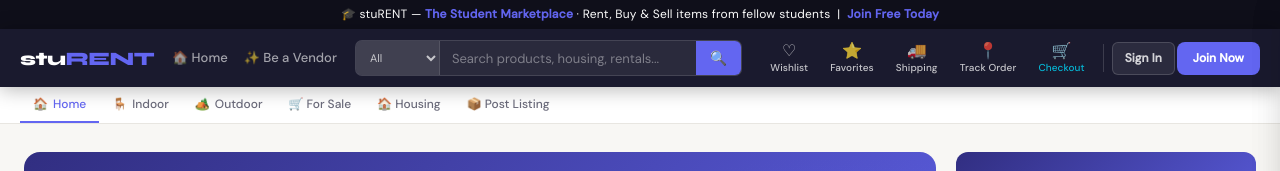
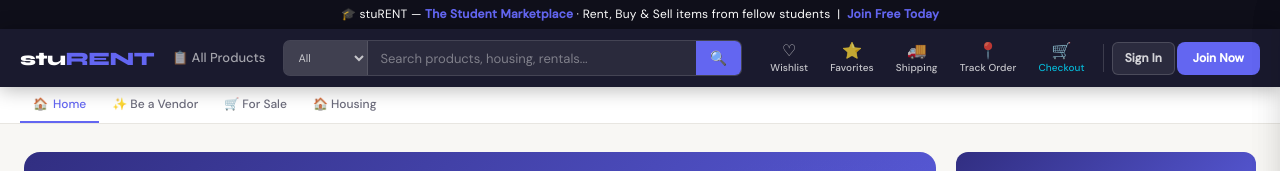
Before and after one commit to mirza-shafi/stuRENT, a React (Vite) app in the folder client/: page / in a window 1280 px wide. Shown: the top 171 px of the page. Built offline with nearby package versions, Linux system fonts and the light colour scheme; no server answers.

Commit message:
refactor: update navigation labels, reorganize order menu links, and streamline product discovery paths

```diff
--- a/client/src/components/layout/StudentNavbar.jsx
+++ b/client/src/components/layout/StudentNavbar.jsx
@@ -1,5 +1,5 @@
 import { Link, NavLink, useNavigate } from 'react-router-dom'
-import { Home, Plus, Settings, LogOut, LogIn, Menu, X } from 'lucide-react'
+import { Package, Plus, Settings, LogOut, LogIn, Menu, X } from 'lucide-react'
 import { useState } from 'react'
 import { useAuth } from '../../context/AuthContext'
 import ThemeToggle from '../ui/ThemeToggle'
@@ -24,7 +24,7 @@ export default function StudentNavbar() {
         <Link to="/" className="snav__logo">stu<span>RENT</span></Link>
 
         <nav className="snav__links">
-          {link('/', <Home size={15}/>, 'Home')}
+          {link('/products', <Package size={15}/>, 'All Products')}
           {link('/products/add-product', <Plus size={15}/>, 'Be a Vendor')}
         </nav>
 
@@ -51,7 +51,7 @@ export default function StudentNavbar() {
 
       {open && (
         <div className="snav__mobile">
-          {link('/', null, '🏠 Home')}
+          {link('/products', null, '📋 All Products')}
           {link('/products/add-product', null, '✨ Be a Vendor')}
           {user && link('/profile',   null, '👤 Profile')}
           {!user && <Link to="/login"    className="btn btn--ghost btn--full" onClick={()=>setOpen(false)}>Sign In</Link>}
--- a/client/src/pages/Home.jsx
+++ b/client/src/pages/Home.jsx
@@ -6,9 +6,7 @@ import { CartProvider, useCart, CartWishlistUI } from '../components/CartWishlis
 import '../styles/home.css'
 
 const CATS = [
-  { id:'all', emoji:'🏠', label:'Home' },
-  { id:'Indoor', emoji:'🪑', label:'Indoor' },
-  { id:'Outdoor', emoji:'🏕️', label:'Outdoor' },
+  { id:'all', emoji:'🏠', label:'Home' }
 ]
 
 const SLIDES = [
@@ -101,8 +99,7 @@ function HomePageInner() {
           )}
 
           <div className="hp-nav">
-            <Link to="/" className="hp-nav-link">🏠 Home</Link>
-            <Link to="/products/add-product" className="hp-nav-link">✨ Be a Vendor</Link>
+            <Link to="/products" className="hp-nav-link">📋 All Products</Link>
           </div>
 
           <div className="hp-search">
@@ -135,9 +132,9 @@ function HomePageInner() {
               <span>{c.emoji}</span> {c.label}
             </button>
           ))}
+          <button className="hp-cat-btn" onClick={()=>navigate('/products/add-product')}>✨ Be a Vendor</button>
           <button className={`hp-cat-btn ${cat==='buy'?'active':''}`} onClick={()=>setCat('buy')}>🛒 For Sale</button>
           <button className="hp-cat-btn" onClick={()=>navigate('/products')}>🏠 Housing</button>
-          <button className="hp-cat-btn" onClick={()=>navigate('/products/add-product')}>📦 Post Listing</button>
         </div>
       </nav>
 
@@ -430,15 +427,17 @@ function NavActions({ user }) {
           <div className="hp-na-drop">
             <div className="hp-na-drop-title">Track Your Order</div>
             {user ? (
-              <Link to="/my-orders" className="hp-na-drop-item" onClick={() => setOpenDrop(null)}>📦 My Orders</Link>
+              <>
+                <Link to="/my-orders" className="hp-na-drop-item" onClick={() => setOpenDrop(null)}>📦 My Orders</Link>
+                <Link to="/my-orders" className="hp-na-drop-item" onClick={() => setOpenDrop(null)}>🔄 Recent Rentals</Link>
+                <Link to="/my-orders" className="hp-na-drop-item" onClick={() => setOpenDrop(null)}>✅ Completed Orders</Link>
+              </>
             ) : (
               <div className="hp-na-drop-info">
                 <div className="hp-na-info-row" style={{marginBottom:10}}>Sign in to track your orders.</div>
                 <Link to="/login" className="hp-na-drop-btn" onClick={() => setOpenDrop(null)}>Sign In</Link>
               </div>
             )}
-            <Link to="/my-orders" className="hp-na-drop-item" onClick={() => setOpenDrop(null)}>🔄 Recent Rentals</Link>
-            <Link to="/my-orders" className="hp-na-drop-item" onClick={() => setOpenDrop(null)}>✅ Completed Orders</Link>
           </div>
         )}
       </div>
```
